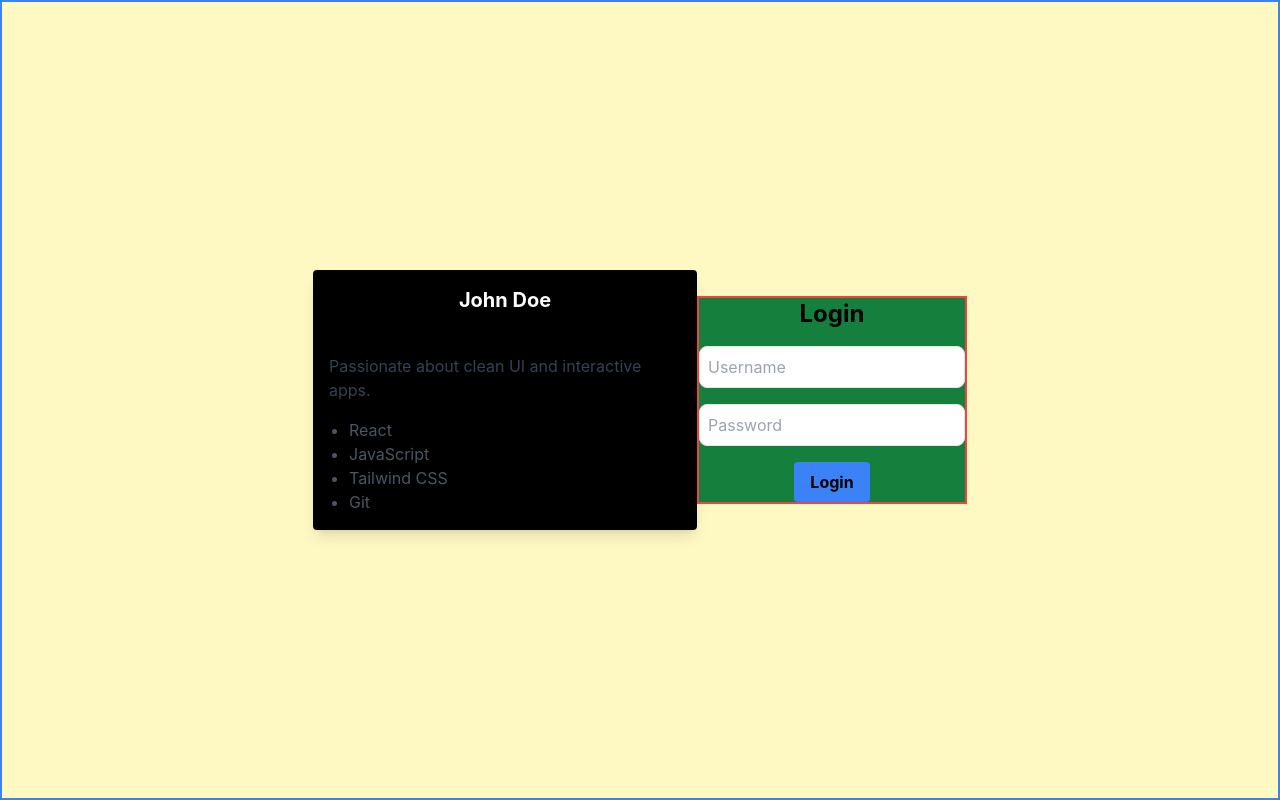
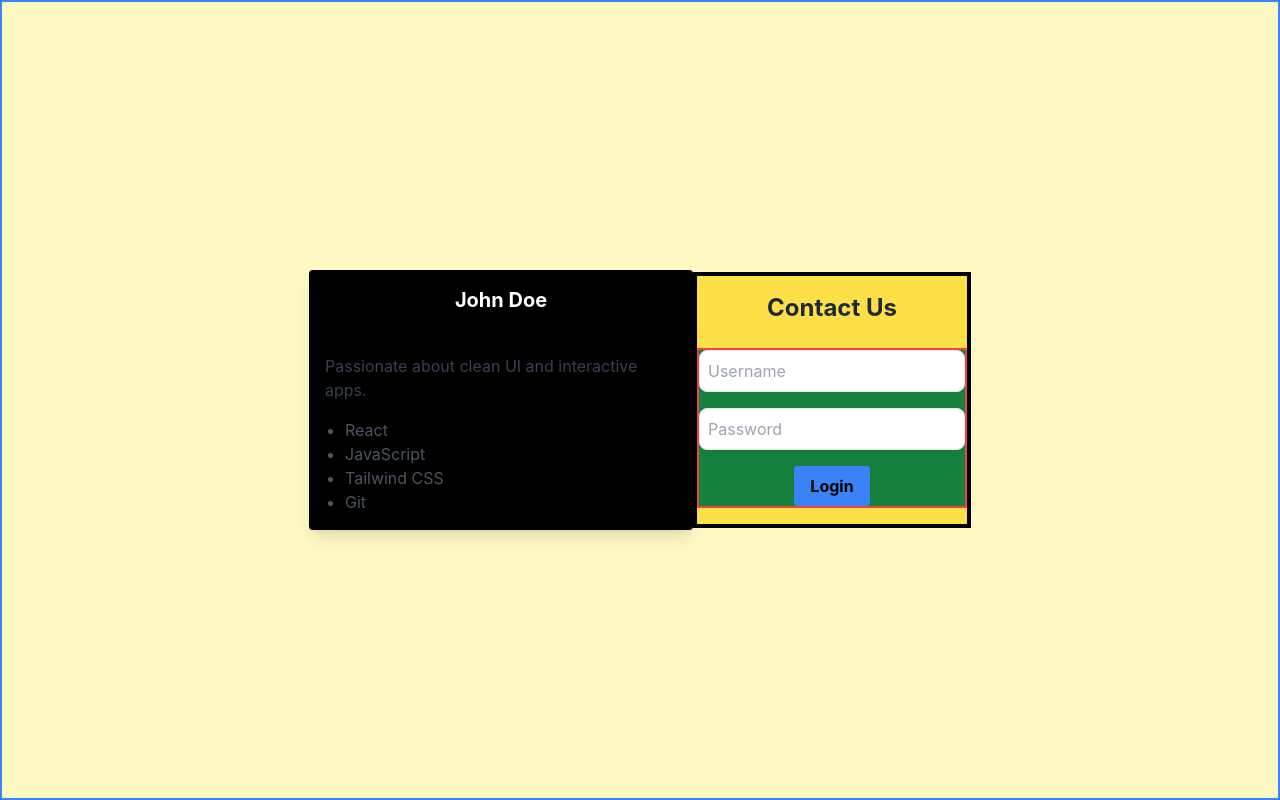
Before and after one commit to karan-maurya2/react-tailwind-smartapp, a React (Vite) app: page / in a window 1280 px wide. Built offline with nearby package versions, Linux system fonts and the light colour scheme.

Commit message:
code updated

```diff
--- a/src/components/LoginForm.jsx
+++ b/src/components/LoginForm.jsx
@@ -5,16 +5,19 @@ function LoginForm(){
 
     return(
         <>
+        <div className='flex flex-col items-center justify-center min-h-64 bg-yellow-300 border-4 border-black'>
+        <h2 className="text-2xl font-bold mb-6 text-gray-800 text-center">Contact Us</h2>
 
         <form action="https://example.com" method="get" className="flex flex-col bg-blue-600">
             <div className="flex flex-col items-center justify-center max-h-screen bg-green-700 border-2 border-red-500 ">
-                <h1 className="text-2xl font-bold mb-4">Login</h1>
+                {/* <h1 className="text-2xl font-bold mb-4">Login</h1> */}
                 <input type="text" placeholder="Username" className="mb-4 p-2 border rounded-lg" />
                 <input type="password" placeholder="Password" className="mb-4 p-2 border rounded-lg" />
                 <button type="submit" className="custom-button ">Login</button>
             </div>
 
         </form>
+        </div>
         </>
     );
 
```
